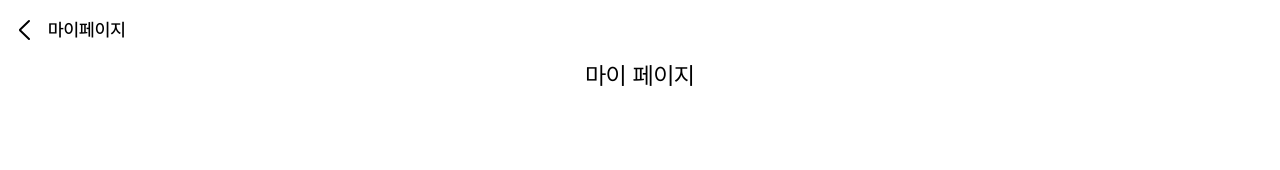
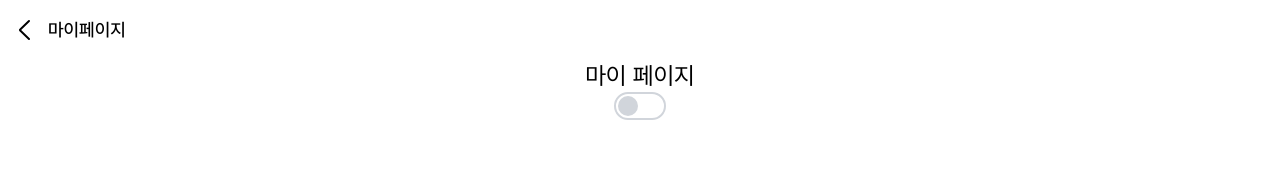
Before and after one commit to dongibuyeo/core-frontend, a Next.js app: page /mypage/1 in a window 1280 px wide. Shown: the top 170 px of the page. Built offline with nearby package versions, Linux system fonts and the light colour scheme.

Commit message:
Feat: 토글 스위치 구현

```diff
--- a/src/app/mypage/[id]/page.tsx
+++ b/src/app/mypage/[id]/page.tsx
@@ -1,7 +1,10 @@
+import ToggleSwitch from '@/components/ui/ToggleSwitch'
+
 export default function Mypage() {
   return (
-    <div className="w-full h-full flex items-center justify-center">
+    <div className="w-full h-full flex flex-col items-center justify-center">
       <h1 className="text-2xl">마이 페이지</h1>
+      <ToggleSwitch />
     </div>
   )
 }
--- /dev/null
+++ b/src/components/ui/ToggleSwitch.tsx
@@ -0,0 +1,32 @@
+'use client'
+
+import { useState } from 'react'
+
+export default function ToggleSwitch() {
+  const [isChecked, setIsChecked] = useState<boolean>(false)
+
+  return (
+    <label className="relative inline-block w-[3.25rem] h-7">
+      <input
+        id="toggle"
+        type="checkbox"
+        checked={isChecked}
+        onChange={() => setIsChecked(!isChecked)}
+        className="sr-only peer"
+        aria-label="Toggle Switch"
+      />
+      <span
+        className={`block w-full h-full rounded-full transition-all duration-300 border-2 ${
+          isChecked
+            ? 'bg-_blue-300/20 border-_blue-300'
+            : 'bg-transparent border-gray-300'
+        }`}
+      />
+      <span
+        className={`absolute top-1 left-1 right-1 w-5 h-5 rounded-full transform transition-all duration-300 ${
+          isChecked ? 'translate-x-6 bg-_blue-300' : 'bg-gray-300'
+        }`}
+      />
+    </label>
+  )
+}
```
